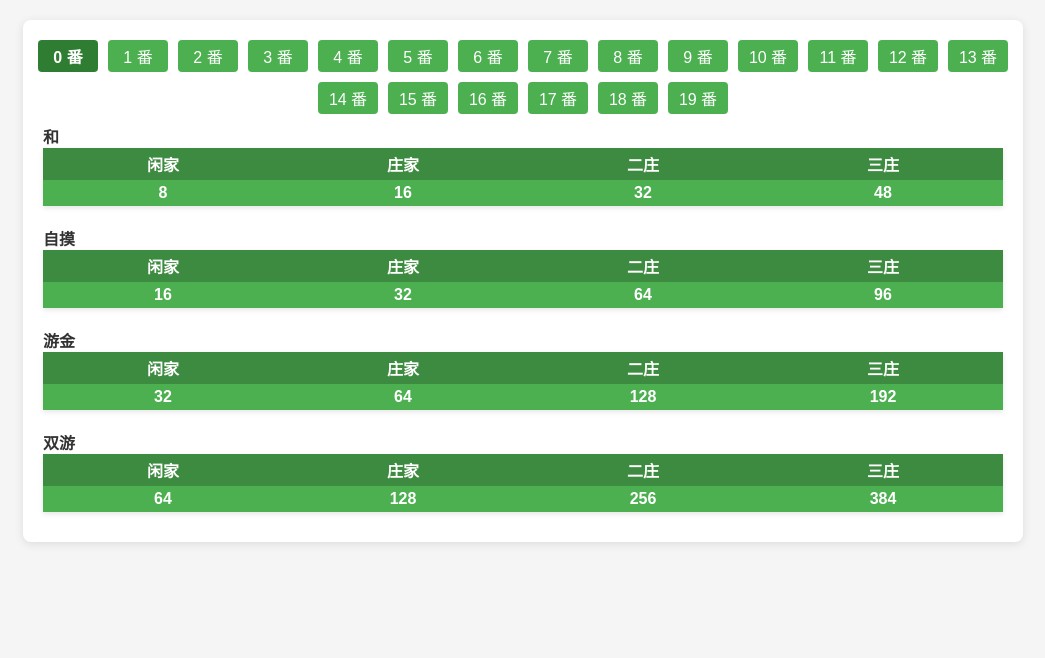
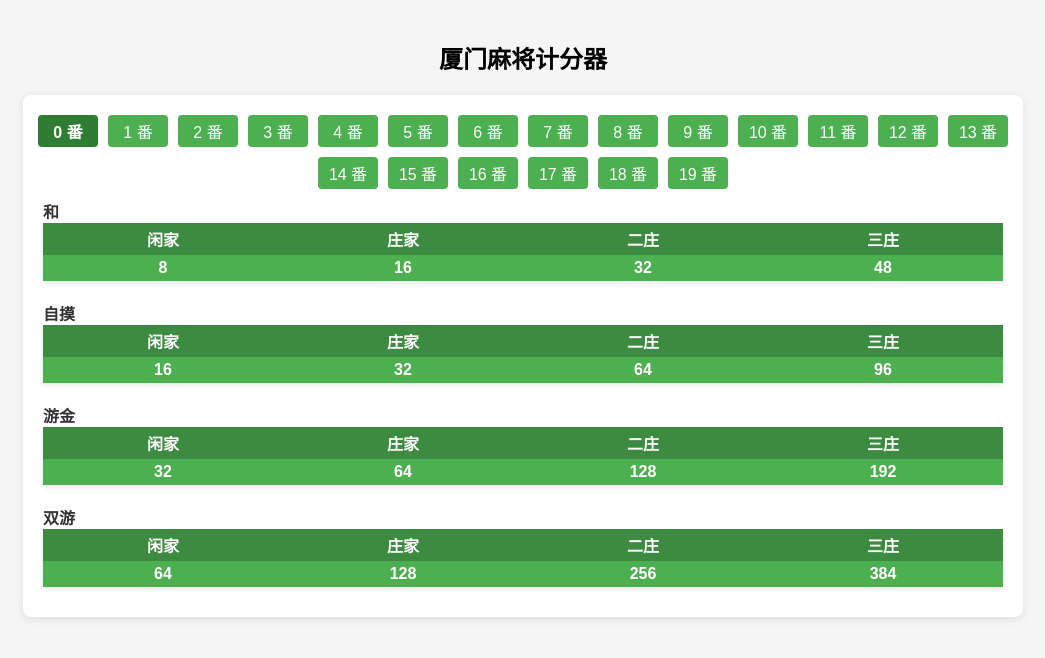
Before and after one commit to knoxHuang/Mahjong, a plain HTML site: page index.html in a window 1280 px wide. Shown: the whole page, without its empty margins (117-1162 px from the left). Drawn offline with Linux system fonts and the light colour scheme.

Commit message:
update icon and title

```diff
--- a/index.html
+++ b/index.html
@@ -6,8 +6,12 @@
             name="viewport"
             content="width=device-width, initial-scale=1.0, user-scalable=no"
         />
+        <link rel="apple-touch-icon" href="/icons/app-touch-icon.png">
         <title>厦门麻将计分器</title>
         <style>
+            h2 {
+                text-align: center;
+            }
             body {
                 font-family: "Microsoft YaHei", sans-serif;
                 max-width: 1000px;
@@ -90,6 +94,7 @@
             }
         </style>
     </head>
+    <h2>厦门麻将计分器</h2>
     <body>
         <div class="container">
             <div class="fan-buttons"></div>
```
Also changed, not shown: icons/app-touch-icon.png (added).
